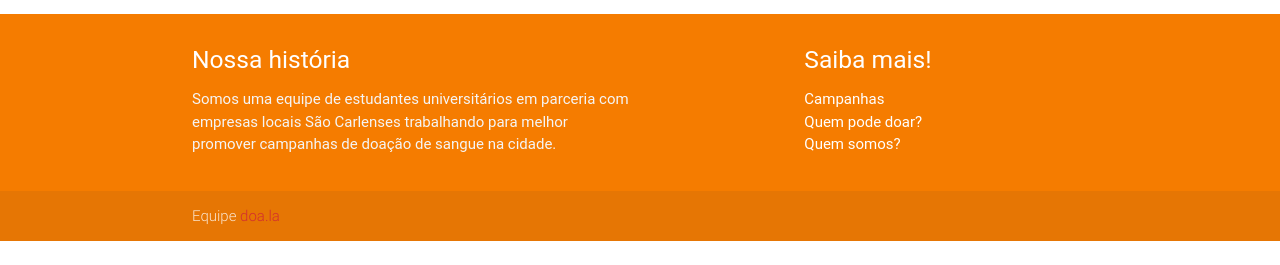
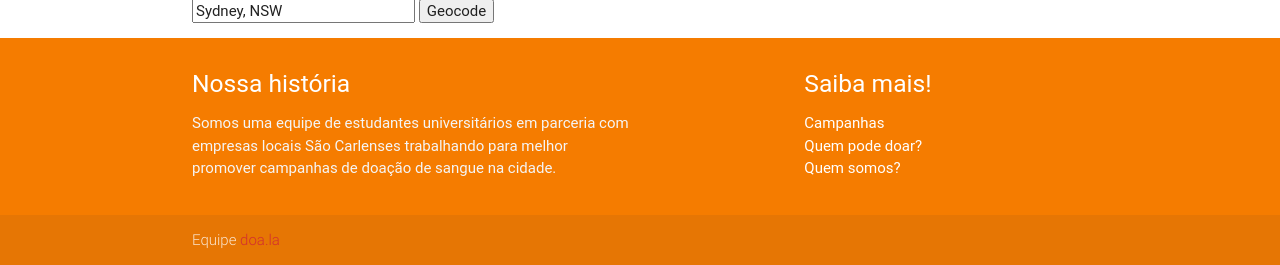
Before and after one commit to rvferreira/GoodVamps, a Django app: template gvapp/templates/campanhas.html in a window 1280 px wide. Shown: the part 1137-1402 px from the top of the page. Before the commit the page ends 1378 px from the top, so only its background shows below. Run offline with Django 3.2, Linux system fonts and the light colour scheme; the template is opened without the code that fills it: values that come from a table or form of the project are taken from there, others are empty; data comes from the database, SQL or seed files in the repository; parts of the project's set-up code (start-up, migrations or seed data) failed here and were passed over; some libraries are stand-ins or nearby versions; some web fonts are replaced.

Commit message:
mapa com geocoder na pagina de campanhas

```diff
--- a/gvapp/templates/campanhas.html
+++ b/gvapp/templates/campanhas.html
@@ -83,8 +83,8 @@
 </iframe>-->
 
     <div id="map"></div>
-    <script>
-      function initMap() {
+    <!--<script>
+       function initMap() {
         var myLatLng = {
           lat: -25.363,
           lng: 131.044
@@ -123,7 +123,45 @@
         }
       }
     </script>
-    <script src="https://maps.googleapis.com/maps/api/js?callback=initMap" async defer></script>
+    <script src="https://maps.googleapis.com/maps/api/js?callback=initMap" async defer></script>-->
+     <div id="floating-panel">
+      <input id="address" type="textbox" value="Sydney, NSW">
+      <input id="submit" type="button" value="Geocode">
+    </div>
+    <script>
+      function initMap() {
+        var map = new google.maps.Map(document.getElementById('map'), {
+          zoom: 8,
+          center: {
+            lat: -34.397,
+            lng: 150.644
+          }
+        });
+        var geocoder = new google.maps.Geocoder();
+
+        document.getElementById('submit').addEventListener('click', function() {
+          geocodeAddress(geocoder, map);
+        });
+      }
+
+      function geocodeAddress(geocoder, resultsMap) {
+        var address = document.getElementById('address').value;
+        geocoder.geocode({
+          'address': address
+        }, function(results, status) {
+          if (status === google.maps.GeocoderStatus.OK) {
+            resultsMap.setCenter(results[0].geometry.location);
+            var marker = new google.maps.Marker({
+              map: resultsMap,
+              position: results[0].geometry.location
+            });
+          } else {
+            alert('Geocode was not successful for the following reason: ' + status);
+          }
+        });
+      }
+    </script>
+    <script src="https://maps.googleapis.com/maps/api/js?key=AIzaSyBtKYQkSJAr0itPXC1d7P0Mcn1DRXoqBhs&signed_in=true&callback=initMap" async defer></script>
 
   </div>
 </div>
```
